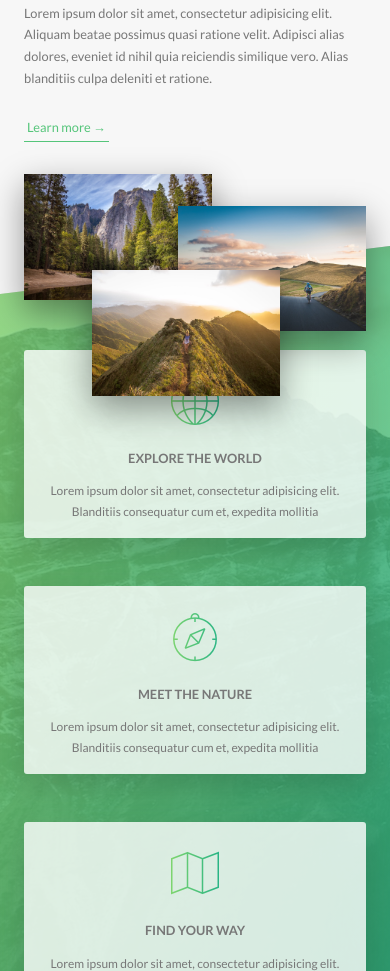
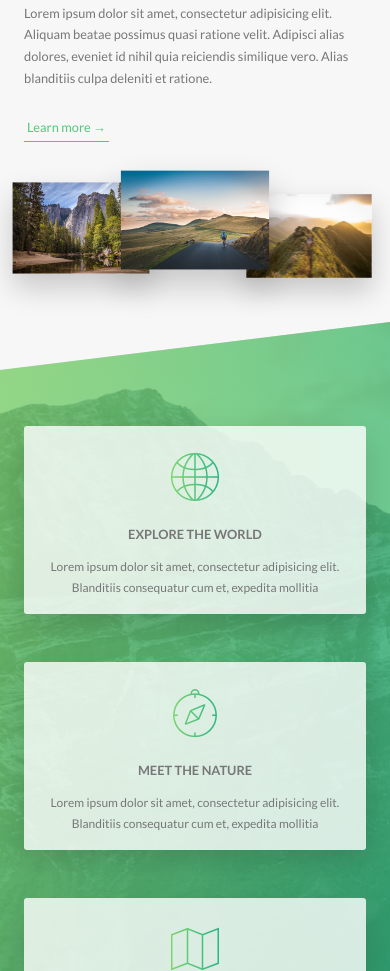
Before and after one commit to miladsade96/Natours, a website: page index.html in a window 390 px wide. Shown: the part 1101-2072 px from the top of the page. Drawn offline with nearby package versions, Linux system fonts and the light colour scheme; files that its build step writes are made by us from their sources.

Commit message:
Fixing images for portrait tablets

```diff
--- a/sass/components/_composition.scss
+++ b/sass/components/_composition.scss
@@ -9,19 +9,43 @@
     transition: all 0.2s;
     outline-offset: 2rem;
 
+    @include respond(tab-port) {
+      float: left;
+      position: relative;
+      width: 33.33333333%;
+      box-shadow: 0 1.5rem 3rem rgba($color-black, 0.2);
+    }
+
     &--p1 {
       left: 0;
       top: -2rem;
+
+      @include respond(tab-port) {
+        top: 0;
+        transform: scale(1.2);
+      }
     }
 
     &--p2 {
       right: 0;
       top: 2rem;
+
+      @include respond(tab-port) {
+        top: -1rem;
+        transform: scale(1.3);
+        z-index: 100;
+      }
     }
 
     &--p3 {
       left: 20%;
       top: 10rem;
+
+      @include respond(tab-port) {
+        top: 1rem;
+        left: 0;
+        transform: scale(1.1);
+      }
     }
 
     &:hover {
```
